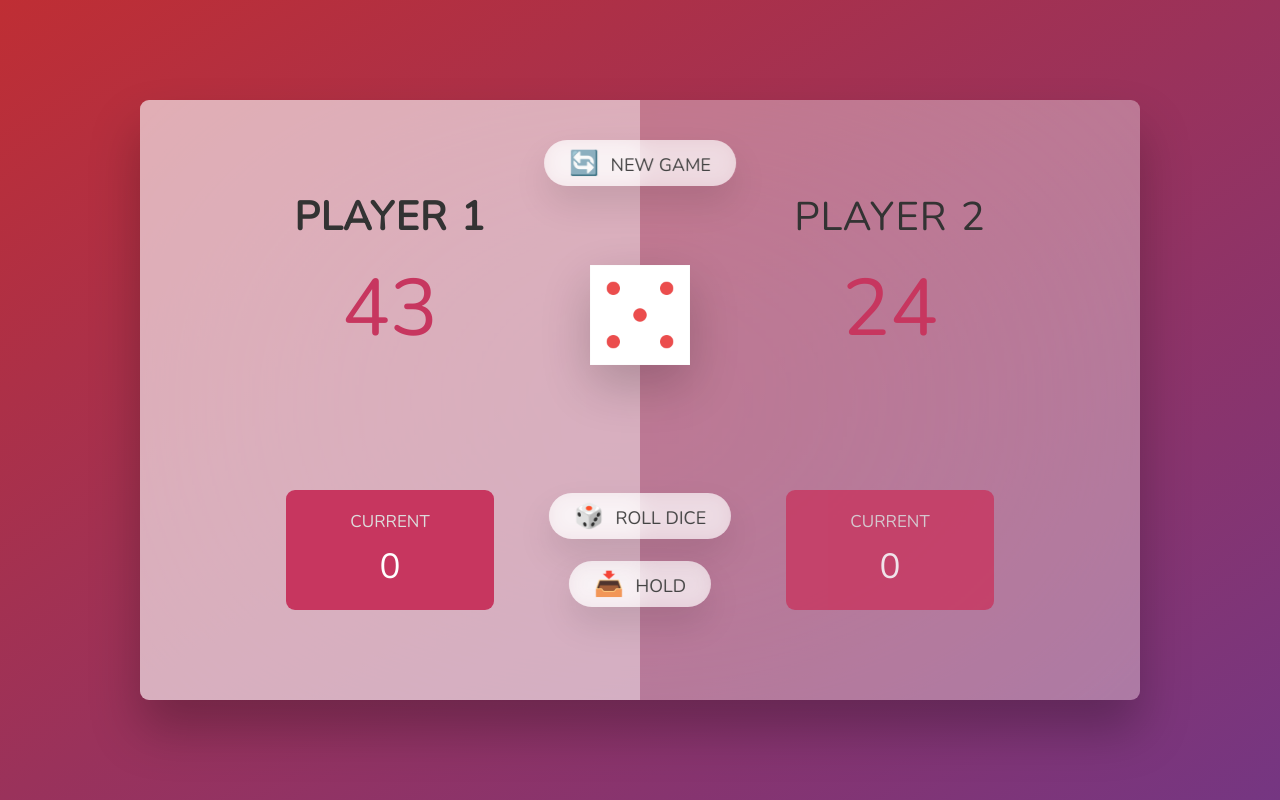
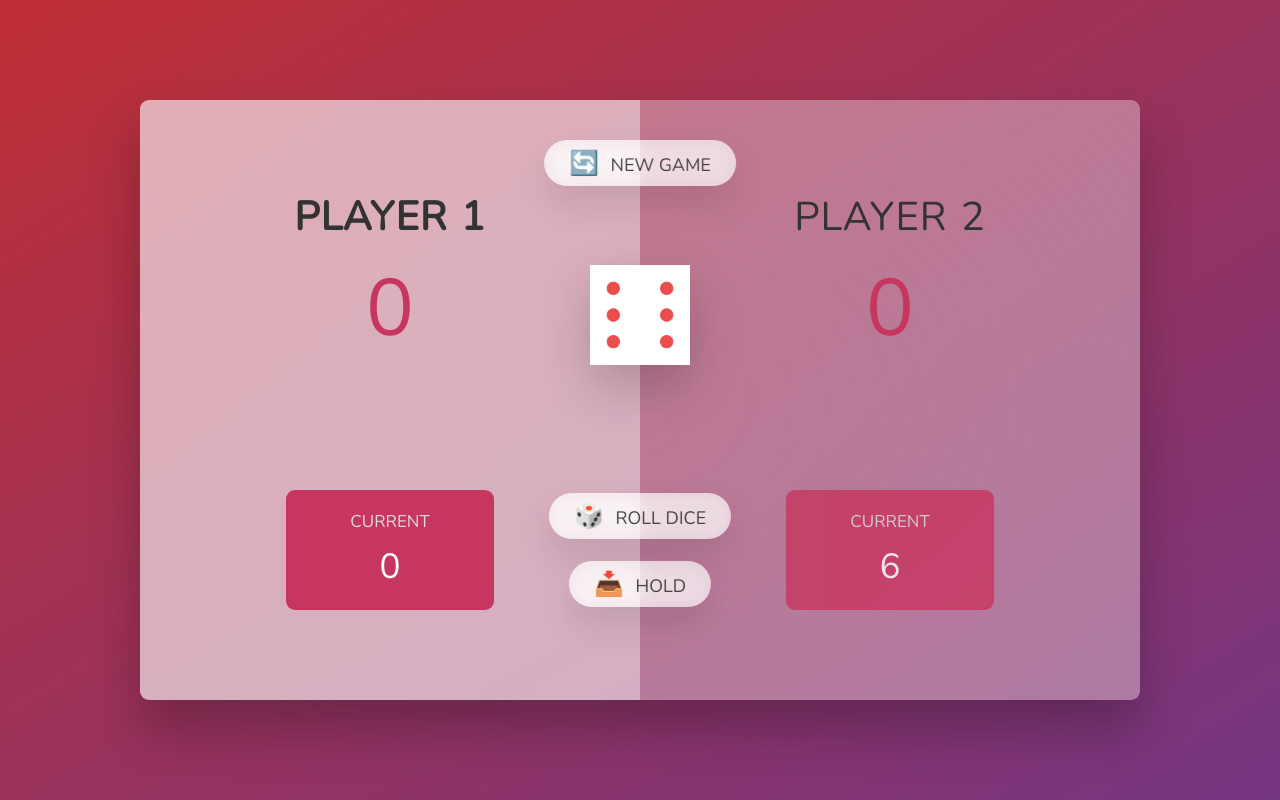
Before and after one commit to egaworld13/Pig-Game, a plain HTML site: page index.html in a window 1280 px wide. Both pictures are taken after a click on the button "🎲 ROLL DICE". Drawn offline with nearby package versions, Linux system fonts and the light colour scheme.

Commit message:
add reset and dice functionality

```diff
--- a/script.js
+++ b/script.js
@@ -1 +1,39 @@
 'use strict';
+//Assign variables
+const score0El = document.getElementById('score--0');
+const score1El = document.getElementById('score--1');
+const diceEl = document.querySelector('.dice');
+const btnRoll = document.querySelector('.btn--roll');
+const btnNew = document.querySelector('.btn--new');
+const btnHold = document.querySelector('.btn--hold');
+const currentResult1El = document.getElementById('current--1');
+const currentResult0El = document.getElementById('current--0');
+let currentScore = 0;
+let activePlayer = 1;
+const totalScores = [0, 0];
+//Reset reslut,hide dice
+function reset() {
+  score0El.textContent = 0;
+  score1El.textContent = 0;
+  diceEl.classList.add('hidden');
+}
+//Call reset function
+reset();
+
+//Rolling dice function
+btnRoll.addEventListener('click', function () {
+  const dice = Math.trunc(Math.random() * 6) + 1;
+  diceEl.src = `dice-${dice}.png`;
+  diceEl.classList.remove('hidden');
+
+  if (dice !== 1) {
+    currentScore += dice;
+    document.getElementById(`current--${activePlayer}`).textContent =
+      currentScore;
+  } else {
+    activePlayer = activePlayer === 0 ? 1 : 0;
+    currentScore = 0;
+    currentResult1El.textContent = currentScore;
+  }
+});
+//Switch Player
--- a/style.css
+++ b/style.css
@@ -165,3 +165,6 @@ main {
   font-weight: 700;
   color: #c7365f;
 }
+.hidden {
+  display: none;
+}
```
